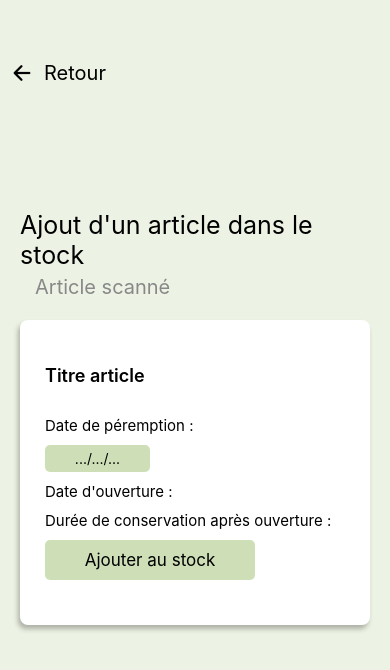
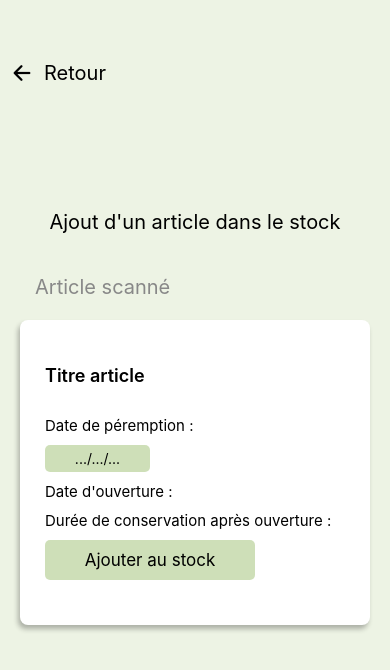
Before and after one commit to pcrdemma/Shop2Plate-Front, a React Native app: screen / in a window 390 px wide. Shown: the top 670 px of the page. Built offline with nearby package versions, Linux system fonts and the light colour scheme.

Commit message:
change size of title

```diff
--- a/pages/AddStock.js
+++ b/pages/AddStock.js
@@ -43,12 +43,12 @@ const AddStock = () => {
 
             {/* Page title */}
             <View style={style.pageTitleContainer}>
-                <Text style={{ fontSize: 25, fontWeight: 'normal' }}>Ajout d'un article dans le stock</Text>
+                <Text style={{ fontSize: 20, fontWeight: 'normal' }}>Ajout d'un article dans le stock</Text>
             </View>
 
             {/* Scan article */}
             <View style={style.scanArticleContainer}>
-                <Text style={{ fontSize: 20, fontWeight: 'normal', color: '#888888' }}>Article scanné</Text>
+                <Text style={{ fontSize: 20, fontWeight: 'normal', color: '#888888',marginBottom:-5 }}>Article scanné</Text>
             </View>
 
             {/* Card */}
```
